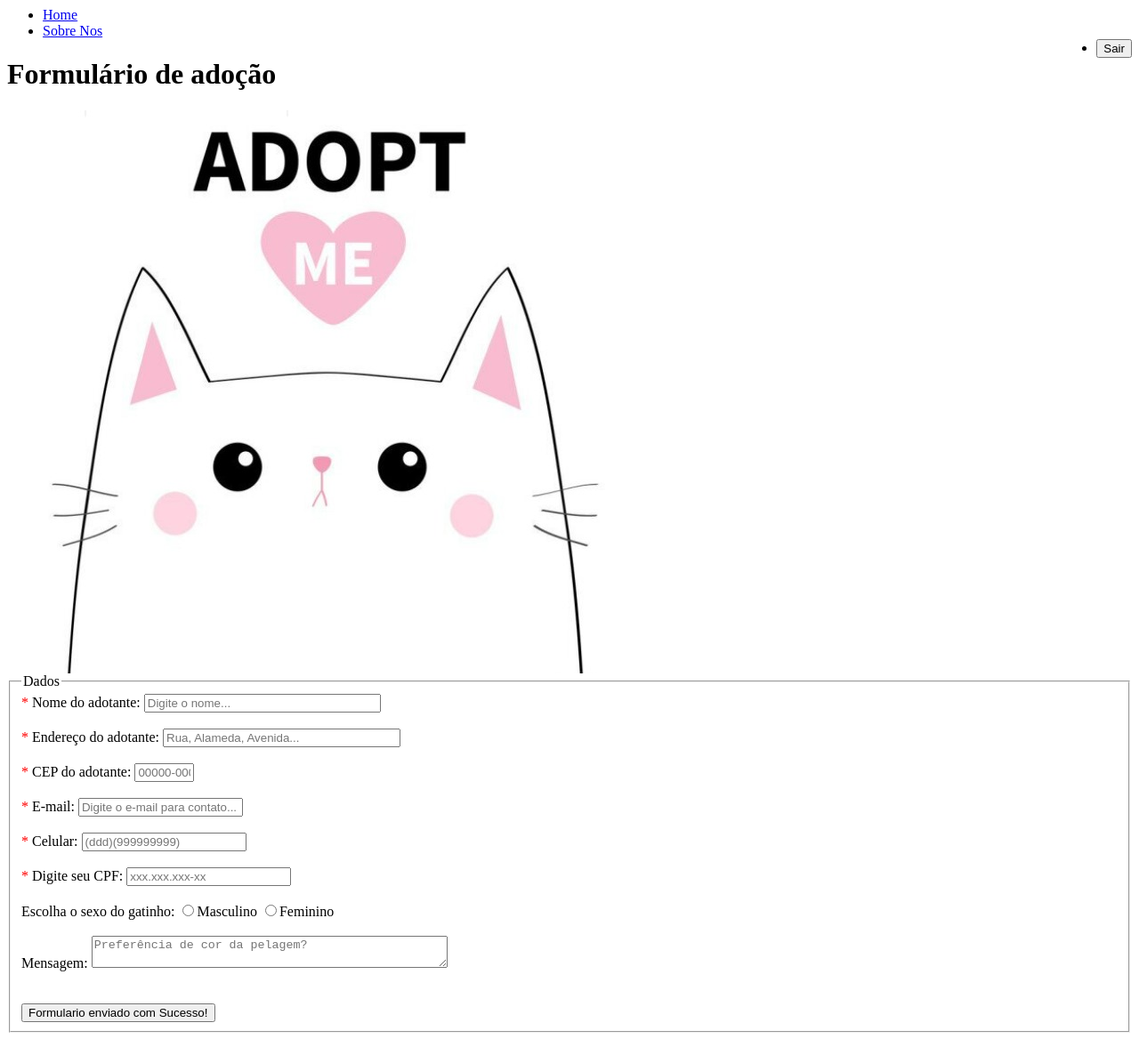
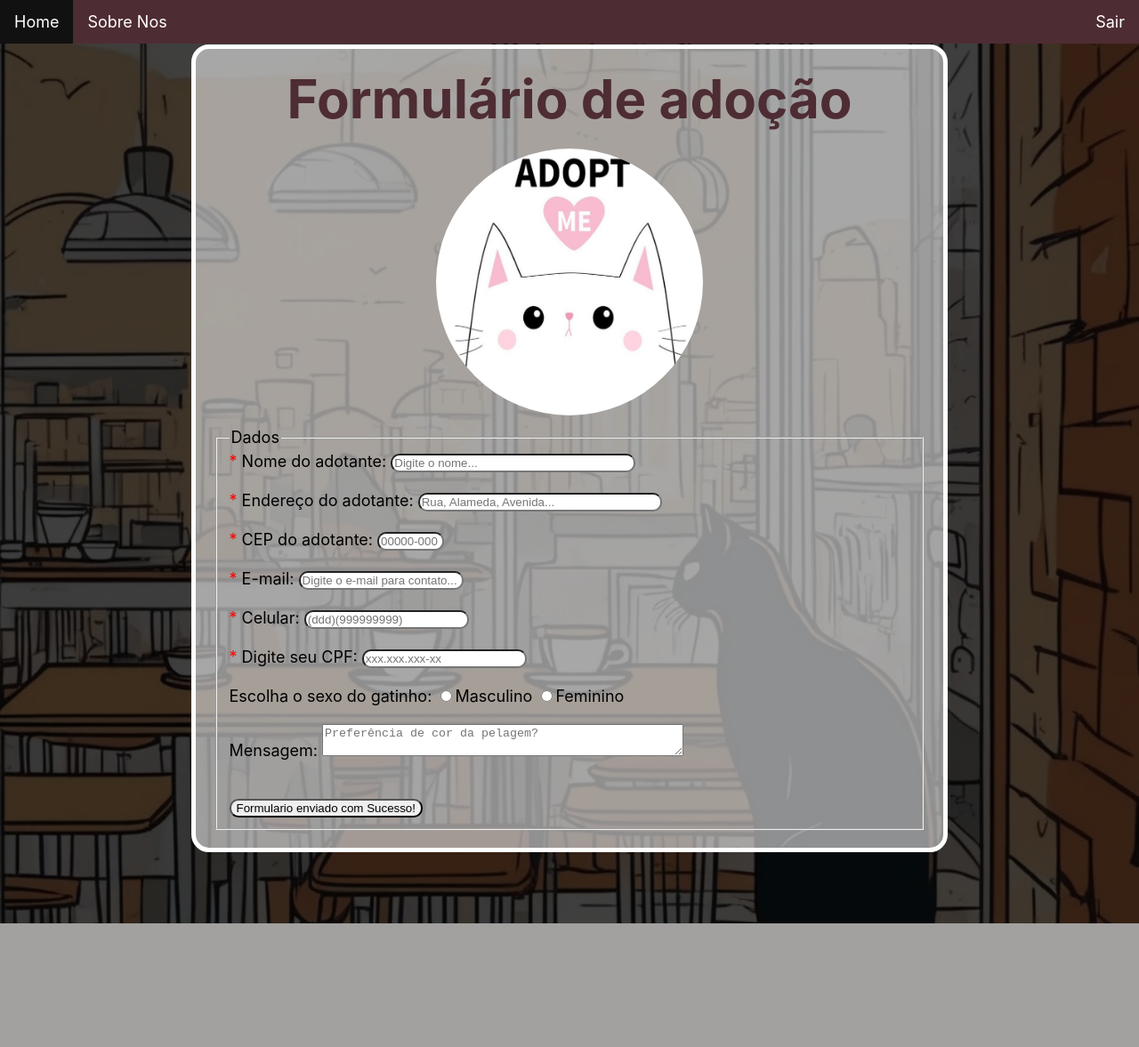
Before and after one commit to isnir/WebDev, a PHP site: page /Formulario.php in a window 1280 px wide. Shown: the whole page at 89% size. After the commit the page ends 1038 px from the top, so only its background shows below. Run offline with PHP 8.4, Linux system fonts and the light colour scheme; the visitor is signed in with stand-in values (Sample User, id 1).

Commit message:
Add files via upload

```diff
--- a/Projeto/Formulario.php
+++ b/Projeto/Formulario.php
@@ -1,3 +1,21 @@
+
+<!DOCTYPE html>
+<html lang="pt-br">
+
+<head>
+    <link rel="stylesheet" type="text/css" href="css/formulario.css" />
+    <link rel="stylesheet" type="text/css" href="css/tooltip.css">
+    <link rel="stylesheet" type="text/css" href="css/navbar.css" />
+
+
+    <meta name="viewport" content="width=device-width, initial-scale=1">
+    <meta charset="utf-8">
+
+    <title>Formulario</title>
+    <script src="script.js"></script>
+</head>
+
+<body>
 <?php
   // Iniciar a sessão e verificar se o usuário está logado
   session_start();
--- a/Projeto/assets/styles/ruleSet.css
+++ b/Projeto/assets/styles/ruleSet.css
@@ -20,7 +20,7 @@ body {
     Roboto, "Helvetica Neue", Arial, sans-serif, "Apple Color Emoji",
     "Segoe UI Emoji", "Segoe UI Symbol", "Noto Color Emoji";
 
-    background-image: url(../imgs/gato1.png);
+    background-image: url(../img/gato1.png);
 
     background-repeat: no-repeat;
     background-attachment: fixed;
--- a/Projeto/css/formulario.css
+++ b/Projeto/css/formulario.css
@@ -23,7 +23,7 @@ body {
     background-color: #e6e6e6;
     font-size: 18px;
 
-    background-image: url(../assets/imgs/gato1.png);
+    background-image: url(../assets/img/gato1.png);
 
     background-repeat: no-repeat;
     background-attachment: fixed;
--- a/Projeto/css/sobrenos.css
+++ b/Projeto/css/sobrenos.css
@@ -23,7 +23,7 @@ body {
     background-color: #e6e6e6;
     font-size: 18px;
 
-    background-image: url(../assets/imgs/gato1.png);
+    background-image: url(../assets/img/gato1.png);
 
     background-repeat: no-repeat;
     background-attachment: fixed;
```
